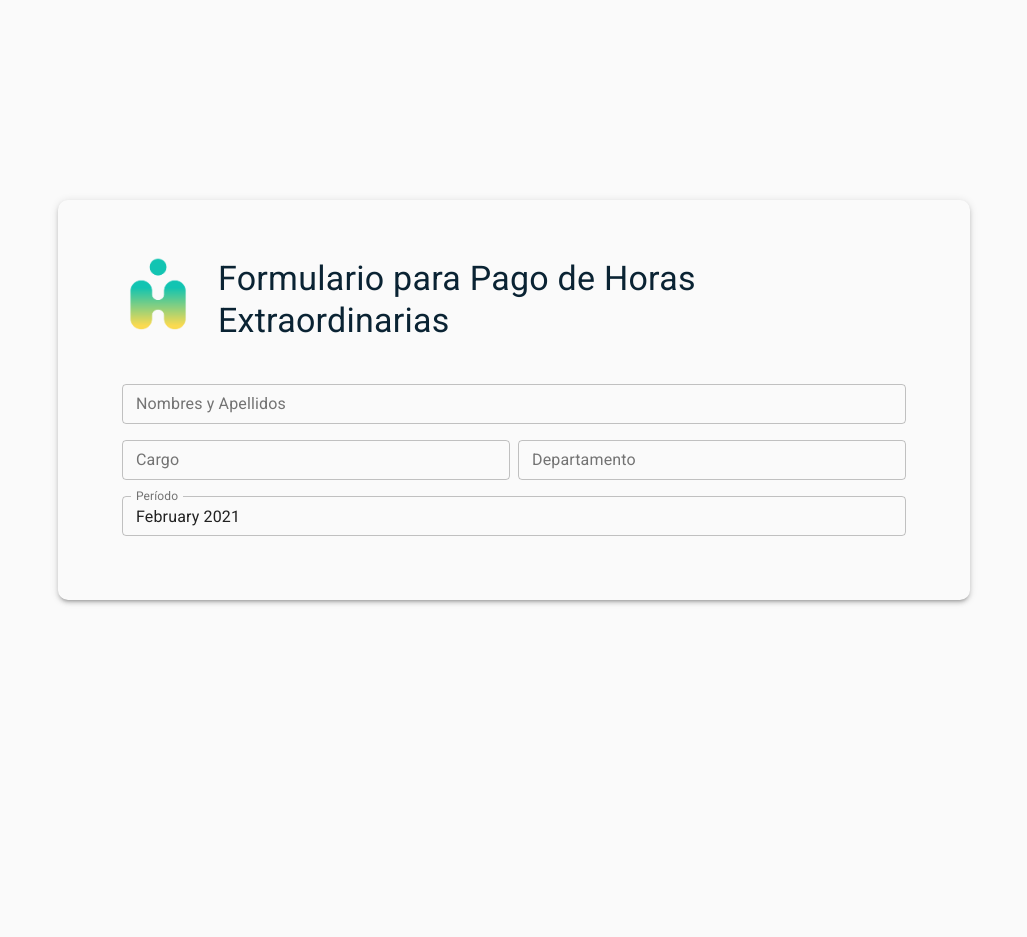
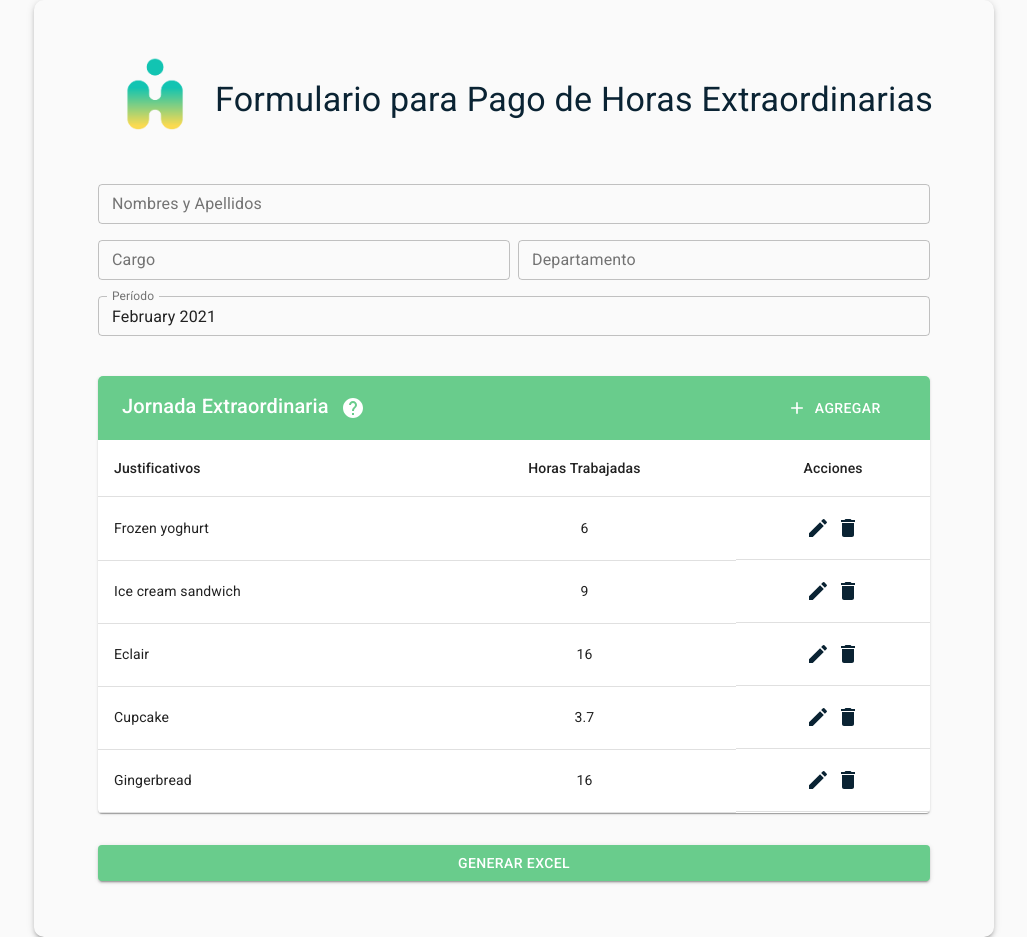
Before and after one commit to AndresSp/hypernova-excel-forms, a Next.js app: page /horasextras in a window 1280 px wide. Shown: the whole page, without its empty margins (126-1153 px from the left). Before the commit the page ends 800 px from the top, so only its background shows below. Built offline with nearby package versions, Linux system fonts and the light colour scheme.

Commit message:
Implement a table and submit button

```diff
--- a/package.json
+++ b/package.json
@@ -30,6 +30,7 @@
     "@date-io/moment": "^1.3.13",
     "@hapi/hapi": "^20.1.0",
     "@material-ui/core": "^4.11.3",
+    "@material-ui/icons": "^4.11.2",
     "@material-ui/pickers": "^3.2.10",
     "dotenv": "^8.2.0",
     "moment": "^2.29.1",
--- a/pages/horasextras.jsx
+++ b/pages/horasextras.jsx
@@ -1,9 +1,15 @@
 'use strict';
 
-import { Box, Container, makeStyles, TextField, Typography, useMediaQuery, useTheme } from '@material-ui/core';
+import { Box, Button, Container, IconButton, makeStyles, Paper, Table, TableBody, TableCell, TableContainer, TableHead, TableRow, TextField, Toolbar, Tooltip, Typography, useMediaQuery, useTheme } from '@material-ui/core';
 import { DateRangeDelimiter, DateRangePicker, DatePicker } from '@material-ui/pickers';
 import Head from 'next/head';
 import React, { useState } from 'react';
+import {
+    Help as HelpIcon,
+    Search as SearchIcon,
+    Edit as EditIcon,
+    Delete as DeleteIcon,
+    Add as AddIcon } from '@material-ui/icons';
 
 const useStyles = makeStyles((theme) => ({
     logo: {
@@ -25,29 +31,79 @@ const useStyles = makeStyles((theme) => ({
         marginTop: theme.spacing(1),
         marginBottom: theme.spacing(1),
         flexGrow: 1
+    },
+    tableToolbar: {
+        backgroundColor: theme.palette.secondary.main,
+        borderTopLeftRadius: 5,
+        borderTopRightRadius: 5
+    },
+    tableTitle: {
+        flex: '1 1 100%',
+        color: theme.palette.primary.contrastText
+    },
+    tableAddButton: {
+        color: 'white',
+        marginRight: theme.spacing(3),
+        [theme.breakpoints.down('sm')]: {
+            marginRight: theme.spacing(0)
+        }
+    },
+    tableActions: {
+        display: 'flex',
+        flexFlow: 'row nowrap',
+        justifyContent: 'center'
     }
   }));
 
 
 export default function ExtraHours() {
     const classes = useStyles();
-    const [selectedDate, handleDateChange] = useState(new Date());
     const theme = useTheme();
     const sm = useMediaQuery(theme.breakpoints.down('sm'));
+
+    //#region datepickers
+    const [selectedDate, handleDateChange] = useState(new Date());
+    //#endregion datepickers
+
+    //#region Tooltip
+    const [open, setOpen] = useState(false);
+
+    const handleTooltipClick = () => {
+        setOpen(!open);
+    };
+    const handleTooltipMouseEnter = () => {
+        setOpen(true);
+    };
+    const handleTooltipMouseLeave = () => {
+        setOpen(false);
+    };
+    //#endregion Tooltip
+
+    function createData(name, calories, fat, carbs, protein) {
+        return { name, calories, fat, carbs, protein };
+      }
+
+      const rows = [
+        createData('Frozen yoghurt', 159, 6.0, 24, 4.0),
+        createData('Ice cream sandwich', 237, 9.0, 37, 4.3),
+        createData('Eclair', 262, 16.0, 24, 6.0),
+        createData('Cupcake', 305, 3.7, 67, 4.3),
+        createData('Gingerbread', 356, 16.0, 49, 3.9),
+      ];
 
     return (
         <>
             <Head>
                 <title>Pago de Horas Extraordinarias - Hypernovalabs</title>
             </Head>
-            <Container maxWidth='md'>
+            <Container maxWidth='md' disableGutters>
                 <Box
                 display='flex'
                 flexDirection='column'
                 alignItems='center'
                 borderRadius={10}
                 boxShadow={3}
-                padding={5}>
+                padding={sm ? 2 : 5}>
                     <Box
                     display='flex'
                     justifyContent='center'
@@ -71,18 +127,15 @@ export default function ExtraHours() {
                     noValidate
                     autoComplete='off'
                     my={2}
-                    pl={3}
-                    pr={3}>
-                        {/* <div> */}
+                    px={ sm ? 0 : 3 }>
                         <TextField
                         label='Nombres y Apellidos'
                         variant='outlined'
                         size='small'
                         fullWidth
                         className={classes.textfield} />
-                        {/* </div> */}
+
                         <div className={classes.row}>
-
                             <TextField
                             label='Cargo'
                             variant='outlined'
@@ -95,6 +148,7 @@ export default function ExtraHours() {
                             size='small'
                             className={classes.textfieldGrow} />
                         </div>
+
                         <div className={classes.row}>
                             <DatePicker
                             openTo='month'
@@ -110,6 +164,77 @@ export default function ExtraHours() {
                             onChange={handleDateChange}
                             />
                         </div>
+
+                    </Box>
+                    <Box my={2} px={ sm ? 0 : 3 } width='100%'>
+                        <Paper>
+                            <Toolbar component='div' className={classes.tableToolbar}>
+                                <Typography className={classes.tableTitle} variant='h6' id='tableTitle' component='div'>
+                                    Jornada Extraordinaria
+                                    <Tooltip
+                                    title='Días en los cuales se realizó la jornada extraordinaria'
+                                    open={open}>
+                                        <IconButton
+                                        onClick={handleTooltipClick}
+                                        onMouseEnter={handleTooltipMouseEnter}
+                                        onMouseLeave={handleTooltipMouseLeave}
+                                        disableRipple>
+                                            <HelpIcon
+                                            style={{ color: 'white' }}/>
+                                        </IconButton>
+                                    </Tooltip>
+                                </Typography>
+                                {
+                                    sm ? (
+                                    <IconButton className={classes.tableAddButton}>
+                                        <AddIcon/>
+                                    </IconButton>
+                                    ) : (
+                                    <Button
+                                    startIcon={<AddIcon/>}
+                                    className={classes.tableAddButton}>
+                                        Agregar
+                                    </Button>
+                                    )
+                                }
+                            </Toolbar>
+                            <TableContainer>
+                                <Table style={{width: '100%'}} aria-label='Jornada Extraordinaria'>
+                                    <TableHead>
+                                    <TableRow>
+                                        <TableCell>Justificativos</TableCell>
+                                        {/* <TableCell align='center'>Fecha y Hora</TableCell>
+                                        <TableCell align='center'>Hora Ingreso</TableCell>
+                                        <TableCell align='center'>Hora Salida</TableCell> */}
+                                        {/* <TableCell align='center'>Total de Horas</TableCell> */}
+                                        <TableCell align='center'>Horas Trabajadas</TableCell>
+                                        <TableCell align='center'>Acciones</TableCell>
+                                    </TableRow>
+                                    </TableHead>
+                                    <TableBody>
+                                    {rows.map((row) => (
+                                        <TableRow key={row.name}>
+                                            <TableCell component='th' scope='row'>{row.name}</TableCell>
+                                            <TableCell align='center'>{row.fat}</TableCell>
+                                            <TableCell align='center' className={classes.tableActions}>
+                                                <IconButton size='small' color='primary'>
+                                                    <EditIcon/>
+                                                </IconButton>
+                                                <IconButton size='small' color='primary'>
+                                                    <DeleteIcon/>
+                                                </IconButton>
+                                            </TableCell>
+                                        </TableRow>
+                                    ))}
+                                    </TableBody>
+                                </Table>
+                            </TableContainer>
+                        </Paper>
+                    </Box>
+                    <Box my={2} px={sm ? 0 : 3} width='100%'>
+                        <Button variant='contained' color='secondary' style={{color: 'white'}} fullWidth>
+                            Generar Excel
+                        </Button>
                     </Box>
                 </Box>
             </Container>
--- a/theme.js
+++ b/theme.js
@@ -8,7 +8,10 @@ const theme = createMuiTheme({
       main: '#0A2333',
     },
     secondary: {
-      main: '#D9D75F',
+      main: '#69CC8C',
+    },
+    yellow: {
+      main: '#C3D568'
     },
     text: {
       default: '#0A2333'
```
Also changed, not shown: 1 other file (tests, documents, lock files or other folders). Lines whose indentation alone changed are shown as unchanged.
